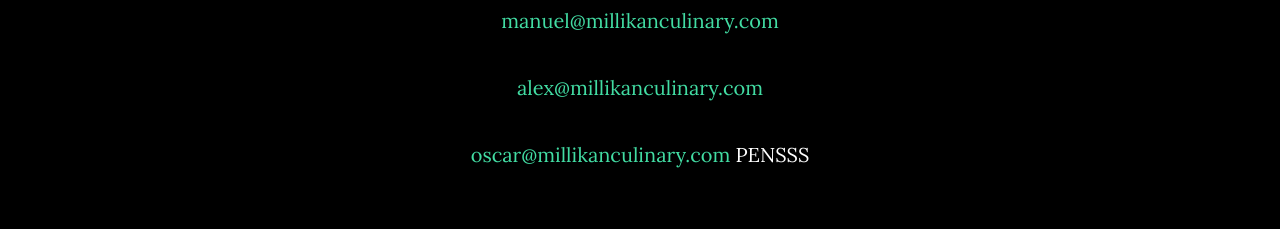
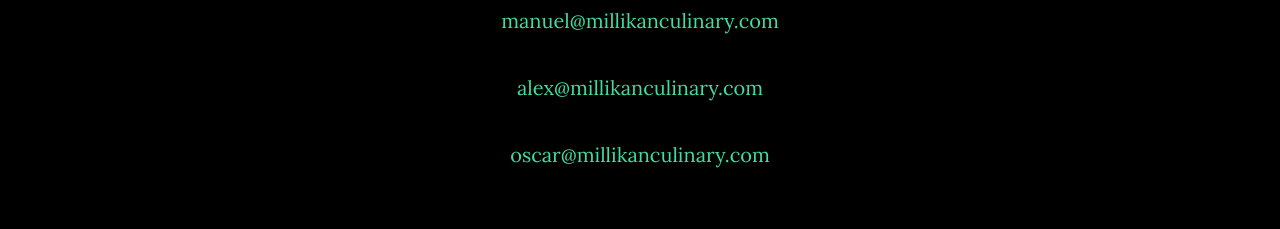
Before and after one commit to agolden356/MCulinary, a plain HTML site: page index.html in a window 1280 px wide. Shown: the part 4280-4509 px from the top of the page. Drawn offline with Linux system fonts and the light colour scheme; some packages are replaced by stand-ins of ours.

Commit message:
Revert "AZAZ"
This reverts commit 79341b3acb260f28092c6f8148cf3a1d2ec4ed06.

```diff
--- a/index.html
+++ b/index.html
@@ -190,7 +190,7 @@
 				<p><a href="mailto:manuel@millikanculinary.com">manuel@millikanculinary.com</a>
 				<p><a href="mailto:alex@millikanculinary.com">alex@millikanculinary.com</a>
 				<p><a href="mailto:oscar@millikanculinary.com">oscar@millikanculinary.com</a>
-               PENSSS
+
             </div>
         </div>
     </section>
```
